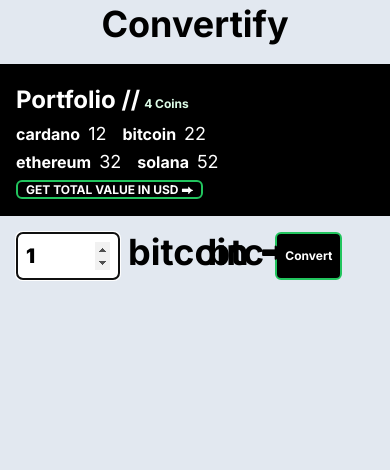
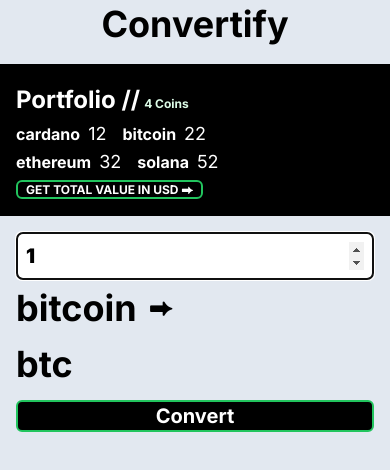
Before and after one commit to mariustoft/etoro-assign-next, a Next.js app: page / in a window 390 px wide. Shown: the top 470 px of the page. Built offline with nearby package versions, Linux system fonts and the light colour scheme.

Commit message:
Responsiveness

```diff
--- a/app/components/convertor.tsx
+++ b/app/components/convertor.tsx
@@ -27,7 +27,10 @@
 
   return (
     <section className="w-full p-4">
-      <form action={formAction} className="flex justify-start relative gap-2">
+      <form
+        action={formAction}
+        className="flex flex-col md:flex-row justify-start relative gap-2"
+      >
         {/* input amount */}
         <input
           required
@@ -41,8 +44,8 @@
           className="p-2 text-xl font-black w-30 appearance-none border-2 border-black rounded-md "
         />
 
-        <div className="flex gap-2 relative w-1/5 rounded-md ">
-          <details className="flex flex-col gap-2 absolute top-0">
+        <div className="flex gap-2 relative w-1/5 rounded-md">
+          <details className="flex flex-col gap-2 md:absolute top-0">
             <summary className="flex items-center gap-2 cursor-pointer w-200 h-100 h-100 rounded-md">
               <span className="text-4xl font-bold hover:text-green-500">
                 {selectedCoin}
@@ -74,7 +77,7 @@
         </div>
 
         <div className="flex gap-2 relative w-1/6 rounded-md ">
-          <details className="flex flex-col gap-2 absolute top-0">
+          <details className="flex flex-col gap-2 md:absolute top-0">
             <summary className="flex items-center gap-2 cursor-pointer w-200 h-100 h-100 rounded-md">
               <span className="text-4xl font-bold hover:text-green-500">
                 {selectedCurrency}
@@ -103,7 +106,7 @@
         </div>
 
         <button
-          className=" text-xs font-bold b-1 bg-black border-green-500 border-2 rounded-md px-2 hover:bg-green-500 text-white"
+          className="text-xl md:text-xs font-bold b-1 bg-black border-green-500 border-2 rounded-md px-2 hover:bg-green-500 text-white"
           type="submit"
           disabled={pending}
         >
```
